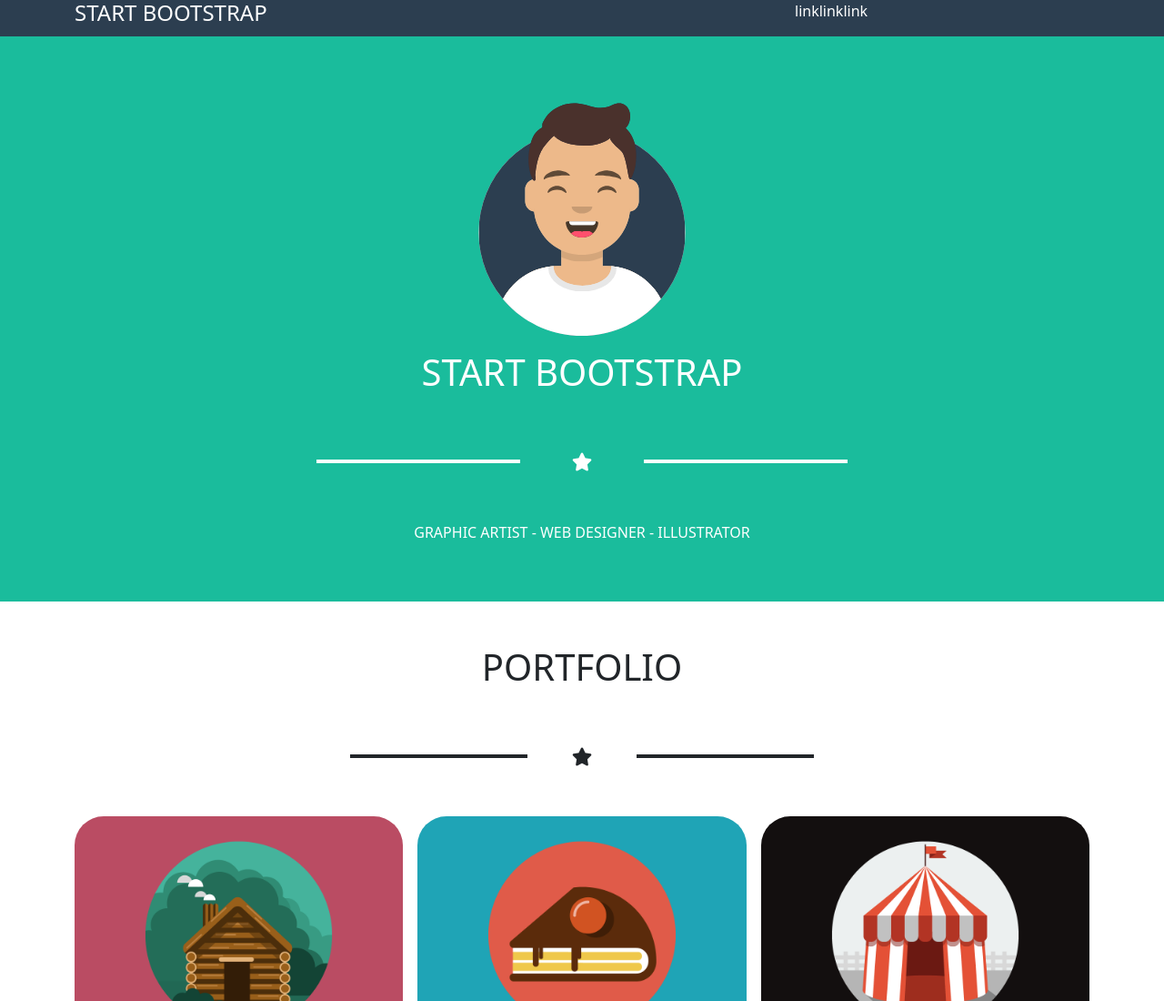
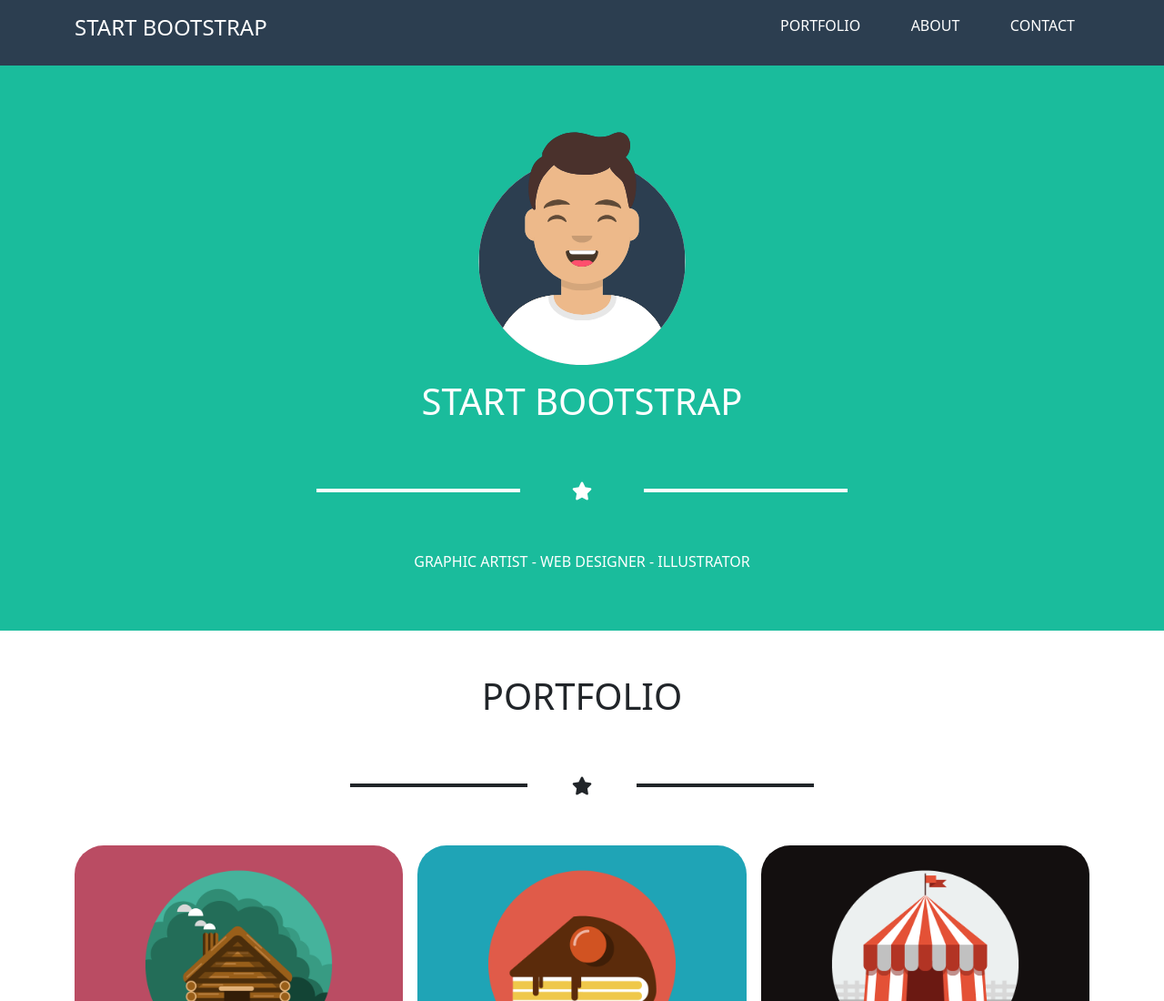
Before and after one commit to FedericoPiazzolla/html-css-bootstrap-freelancer, a plain HTML site: page index.html in a window 1280 px wide. Shown: the top 1100 px of the page at 91% size. Drawn offline with nearby package versions, Linux system fonts and the light colour scheme.

Commit message:
add: end header and nav list

```diff
--- a/css/style.css
+++ b/css/style.css
@@ -17,23 +17,10 @@ header a {
   text-decoration: none;
 }
 
-.header-list {
-  display: none;
-}
-
 .header-list li {
   list-style-type: none;
 }
 
-@media screen and (min-width:768px) {
-  .header-list {
-    display: flex;
-  }
-
-  .example {
-    display: none;
-  }
-}
 
 /* MAIN */
 .ms_star {
--- a/index.html
+++ b/index.html
@@ -25,16 +25,28 @@
     <header>
       <div class="container-md">
         <div class="row">
-          <div class="col-4">
-            <h4>START BOOTSTRAP</h4>
+          <div class="col-6 col-md-4">
+            <h4 class="py-3">START BOOTSTRAP</h4>
           </div>
-          <div class="col-4 offset-4">
-            <p class="example">ciao</p>
-            <ul class="header-list">
-              <li><a href="">link</a></li>
-              <li><a href="">link</a></li>
-              <li><a href="">link</a></li>
+          <div class="col-6 col-md-4 offset-md-4">
+            <div class="d-md-none text-end py-3">
+              <button type="button" class="btn btn-outline-light">
+                <i class="fa-solid fa-bars"></i>
+              </button>
+            </div>
+
+            <ul class="list-unstyled d-none d-md-flex py-3 text-end justify-content-between">
+              <li class="mx-3">
+                <a href="">PORTFOLIO</a>
+              </li>
+              <li class="mx-3">
+                <a href="">ABOUT</a>
+              </li>
+              <li class="mx-3">
+                <a href="">CONTACT</a>
+              </li>
             </ul>
+
           </div>
         </div>
       </div>
```
